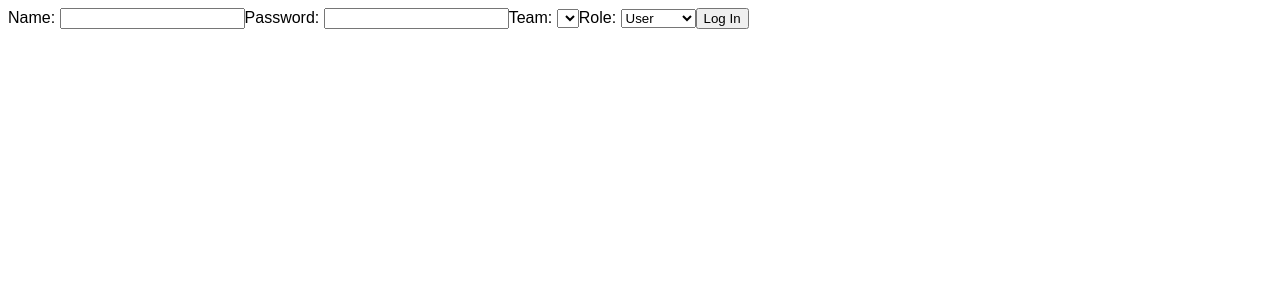
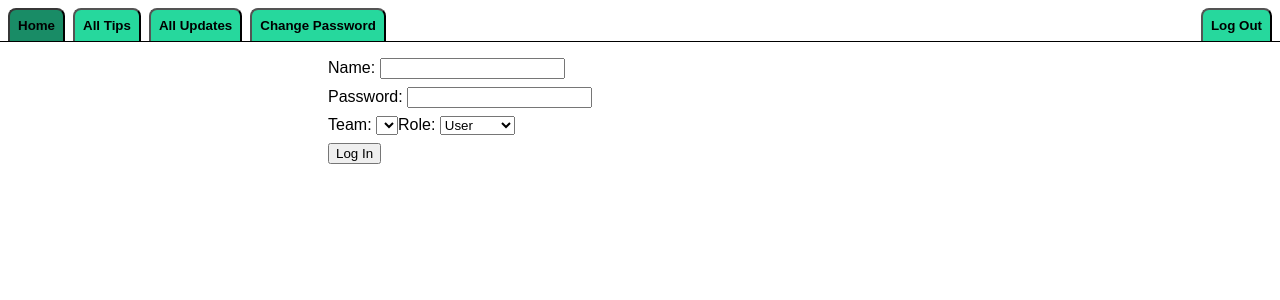
Before and after one commit to MattBilyeu/teammanager, an Angular app: page /users in a window 1280 px wide. Shown: the top 300 px of the page. Built offline with nearby package versions, Linux system fonts and the light colour scheme.

Commit message:
Styling
Styled the nav bar, began styling the login form.

```diff
--- a/src/app/app.component.css
+++ b/src/app/app.component.css
@@ -0,0 +1,48 @@
+nav {
+    border-bottom: 1px solid black;
+    margin-top: 0.5rem;
+    display: flex;
+    justify-content: space-between;
+}
+
+nav button {
+    padding: 0.5rem;
+    margin-right: 0.5rem;
+    background-color: var(--primary-color);
+    font-weight: bold;
+    cursor: pointer;
+    border-top-left-radius: 8px;
+    border-top-right-radius: 8px;
+    border-bottom: none;
+}
+
+nav button:first-child {
+    margin-left: 0.5rem;
+}
+
+.loginForm {
+    margin: 1rem auto 0 auto;
+    text-align: center;
+    width: 50%
+}
+
+.formContainer {
+    text-align: left;
+}
+
+.formContainer div {
+    margin: 0.5rem;
+}
+
+.formContainer div label {
+    width: 85px;
+}
+
+.selected {
+    filter: brightness(65%);
+}
+
+nav button .logOut {
+    position: relative;
+    right: 0px;
+}
--- a/src/app/app.component.html
+++ b/src/app/app.component.html
@@ -1,15 +1,23 @@
-<nav *ngIf="loggedIn === true">
-    <button (click)="onHome()">Home</button>
-    <button (click)="onAllTips()">All Tips</button>
-    <button (click)="onAllUpdates()">All Updates</button>
-    <button (click)="onChangePassword()">Change Password</button>
-    <button (click)="onLogOut()">Log Out</button>
+<nav>
+    <div class="navFlex">
+        <button [ngClass]="getClass('home')" (click)="onHome()">Home</button>
+        <button [ngClass]="getClass('allTips')" (click)="onAllTips()">All Tips</button>
+        <button [ngClass]="getClass('allUpdates')" (click)="onAllUpdates()">All Updates</button>
+        <button [ngClass]="getClass('changePassword')" (click)="onChangePassword()">Change Password</button>
+    </div>
+    <button class="logOut" (click)="onLogOut()">Log Out</button>
 </nav>
-<div *ngIf="loggedIn === false">
+<div class="loginForm" *ngIf="loggedIn === false">
+    <div class="formContainer">
+        <div>
             <label>Name: </label>
             <input type="text" #userName>
+        </div>
+        <div>
             <label>Password: </label>
             <input type="password" #password>
+        </div>
+        <div>
             <label>Team: </label>
             <select #teamName>
                 <option *ngFor="let teamName of allTeamNames">{{ teamName }}</option>
@@ -20,6 +28,10 @@
                 <option>Manager</option>
                 <option>Admin</option>
             </select>
+        </div>
+        <div>
             <button type="submit" (click)="onLogIn()">Log In</button>
         </div>
+    </div>
+</div>
 <router-outlet *ngIf="loggedIn === true"></router-outlet>
--- a/src/app/app.component.ts
+++ b/src/app/app.component.ts
@@ -16,6 +16,7 @@ export class AppComponent implements OnInit {
   @ViewChild('password') passwordRef;
   loggedIn: boolean = false;
   allTeamNames: string[] = [];
+  tabSelected: string = 'home';
 
   constructor(private dataService: DataService,
               private router: Router,
@@ -36,22 +37,27 @@ export class AppComponent implements OnInit {
     } else {
       this.router.navigate(['/users']);
     }
+    this.tabSelected = 'home';
   }
 
   onAllTips() {
     this.router.navigate(['/all-tips']);
+    this.tabSelected = 'allTips';
   }
 
   onAllUpdates() {
     this.router.navigate(['/all-updates']);
+    this.tabSelected = 'allUpdates';
   }
 
   onChangePassword() {
     this.router.navigate(['/change-password']);
+    this.tabSelected = 'changePassword';
   }
 
   onLogOut() {
     this.loggedIn = false;
+    this.tabSelected = '';
   }
 
   onLogIn() {
@@ -79,4 +85,12 @@ export class AppComponent implements OnInit {
     }
     this.loggedIn = this.dataService.loggedIn;
   }
+
+  getClass(button) {
+    if (button === this.tabSelected) {
+      return 'selected'
+    } else {
+      return ''
+    }
+  }
 }
--- a/src/styles.css
+++ b/src/styles.css
@@ -1,6 +1,14 @@
 /* You can add global styles to this file, and also import other style files */
+:root {
+    --primary-color: #26d89d;
+}
+
 * {
     font-family: sans-serif;
+}
+
+body {
+    margin: 0;
 }
 
 .strike {
```
Lines whose indentation alone changed are shown as unchanged.
